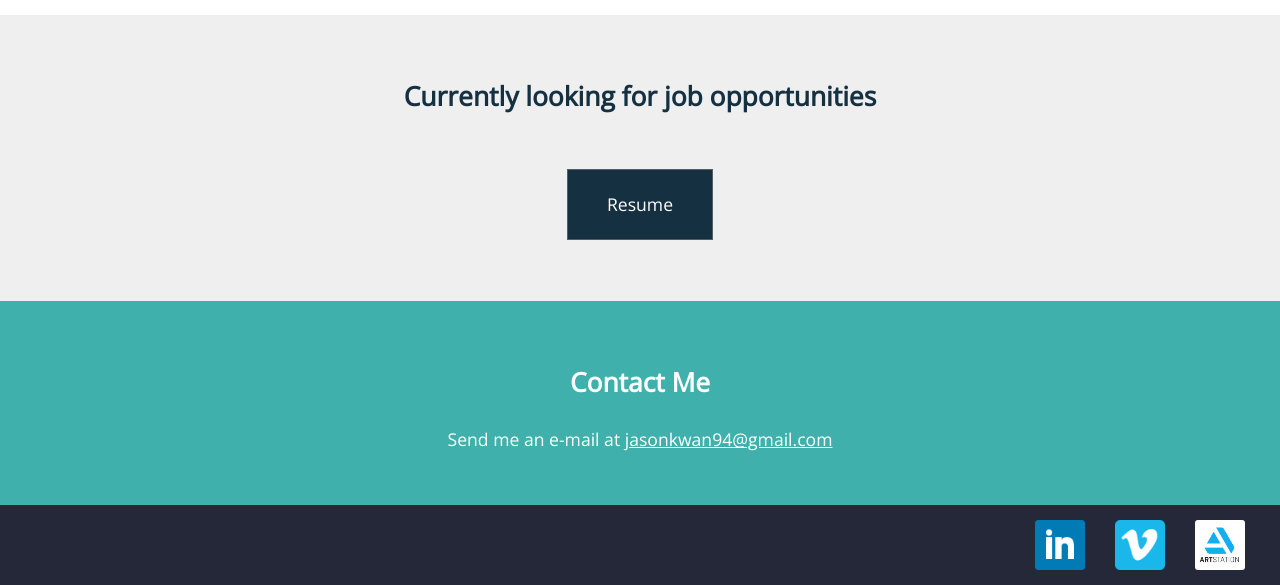
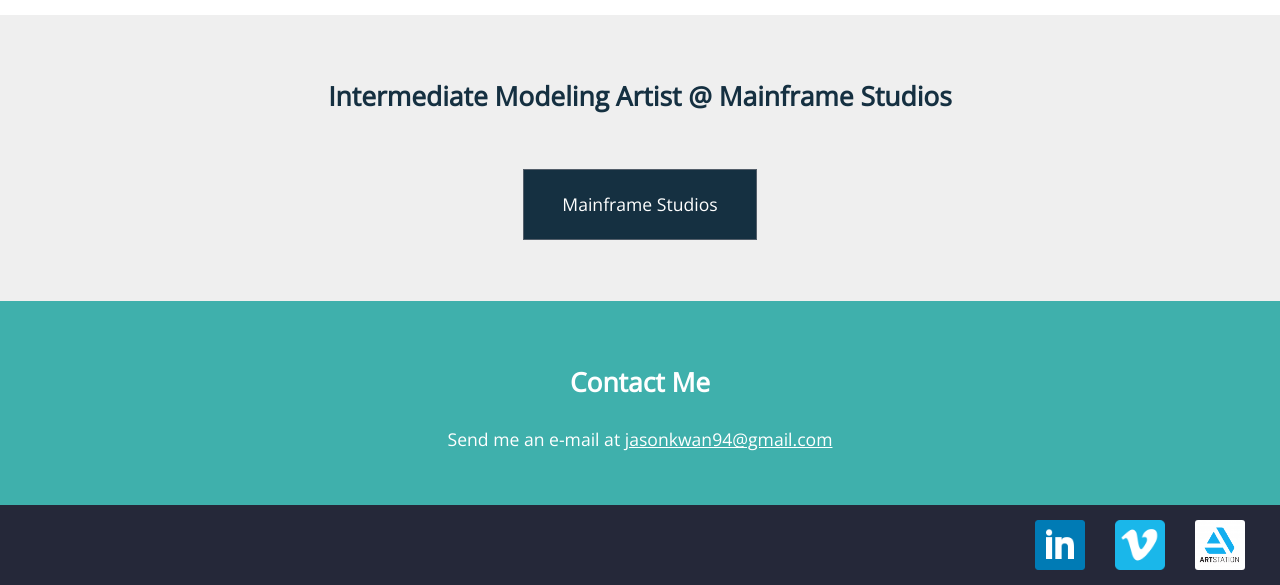
Before and after one commit to MOOSEINABUSHY/mooseinabushy.github.io, a plain HTML site: page index.html in a window 1280 px wide. Shown: the part 1342-1927 px from the top of the page. Drawn offline with nearby package versions, Linux system fonts and the light colour scheme.

Commit message:
Update index.html

```diff
--- a/index.html
+++ b/index.html
@@ -4,7 +4,7 @@
     <meta charset="UTF-8">
     <meta name="viewport" content="width=device-width, initial-scale=1.0">
     <meta http-equiv="X-UA-Compatible" content="ie=edge">
-    <title>Jason Kwan | 3D Environment Artist</title>
+    <title>Jason Kwan | Modeling Artist</title>
     <link rel="stylesheet" href="../stylesheets/main.css">
     <link href="https://fonts.googleapis.com/css?family=Open+Sans" rel="stylesheet" type="text/css">
     <link href="https://fonts.googleapis.com/css?family=Comfortaa" rel="stylesheet" type="text/css">
@@ -70,8 +70,9 @@
 
         <section id="section-c" id="grid">
             <div class="content-wrap">
-                <h2 class="content-title">Currently looking for job opportunities</h2>
-                <a href="./assets/JasonKwan_Resume2018.pdf" target="_blank" class="btn2">Resume</a>
+                <h2 class="content-title">Intermediate Modeling Artist @ Mainframe Studios</h2>
+                <a href="https://www.mainframe.ca/" target="_blank" class="btn2">Mainframe Studios</a>
+                <!-- <a href="./assets/JasonKwan_Resume2018.pdf" target="_blank" class="btn2">Resume</a> -->
             </div>
         </section>
 
```
